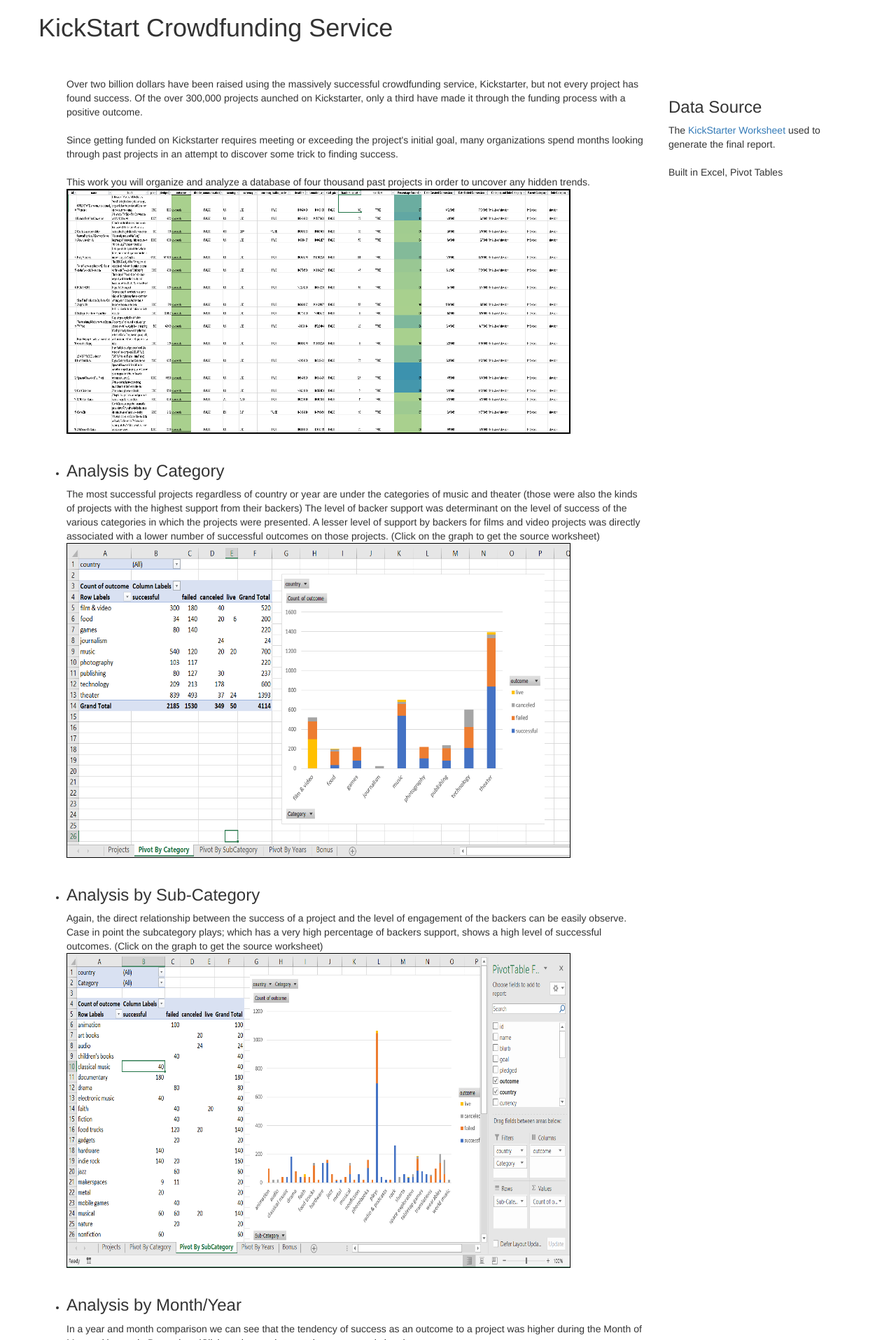
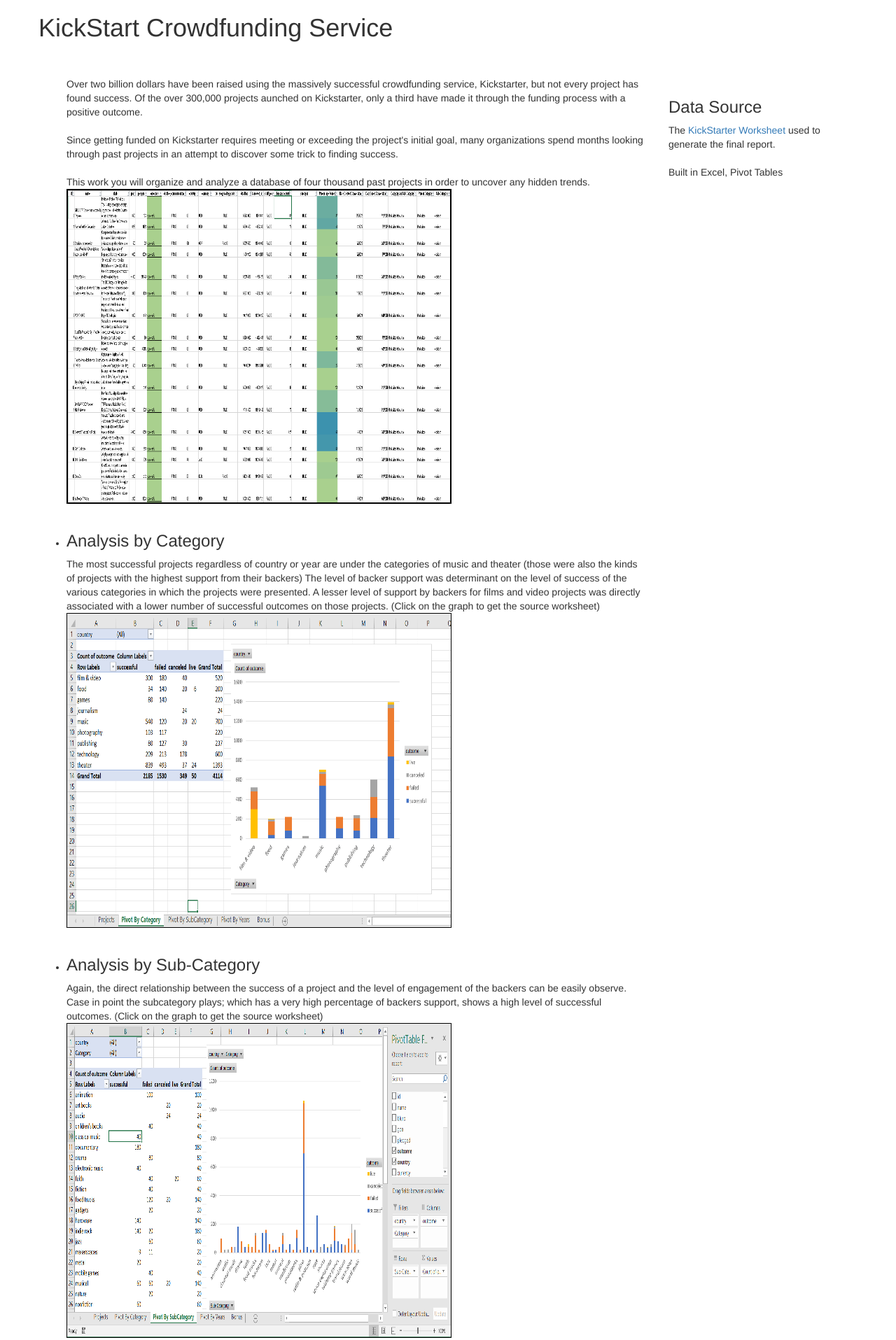
Before and after one commit to imarap/KickStarter-Crowfunding, a plain HTML site: page index.html in a window 1280 px wide. Shown: the top 1915 px of the page at 70% size. Drawn offline with nearby package versions, Linux system fonts and the light colour scheme.

Commit message:
Updated size to pictures

```diff
--- a/index.html
+++ b/index.html
@@ -23,7 +23,7 @@
                     This work you will organize and analyze a database of four thousand past projects in order to uncover any hidden trends.
                 <br>
                 <a href="https://drive.google.com/open?id=1LRk5adpp_Pi69e4NwcbX46cjbmScKjQm">
-                <img src="KickStarter_Worksheet.PNG" width="720" height="350" style="border:2px solid black"></a>
+                <img src="KickStarter_Worksheet.PNG" width="550" height="450" style="border:2px solid black"></a>
                 <br><br>
                     <li><h3>Analysis by Category</h3>
                         The most successful projects regardless of country or year are under the categories of music and theater
@@ -32,7 +32,7 @@
                          A lesser level of support by backers for films and video projects was directly associated with a lower number of
                          successful outcomes on those projects. (Click on the graph to get the source worksheet)
                         <a href="https://drive.google.com/file/d/1QSg9-b2O4yC6GCy47PKXmLVNU6UyGVWH/view?usp=sharing">
-                        <img src="PivotByCategory.PNG" width="720" height="450" style="border:1px solid black">
+                        <img src="PivotByCategory.PNG" width="550" height="450" style="border:1px solid black">
                         </a>
                     </li><br>
                     <li><h3>Analysis by Sub-Category</h3>
@@ -40,19 +40,19 @@
                         easily observe. Case in point the subcategory plays; which has a very high percentage of backers support,
                         shows a high level of successful outcomes. (Click on the graph to get the source worksheet)
                         <a href="https://drive.google.com/file/d/1QSg9-b2O4yC6GCy47PKXmLVNU6UyGVWH/view?usp=sharing">
-                            <img src="PivotBySubCateg.PNG" width="720" height="450" style="border:1px solid black">
+                            <img src="PivotBySubCateg.PNG" width="550" height="450" style="border:1px solid black">
                         </a>
                     </li><br>
                     <li><h3>Analysis by Month/Year</h3>
                         In a year and month comparison we can see that the tendency of success as an outcome to a project was higher
                         during the Month of May and lowest in December. (Click on the graph to get the source worksheet)
                         <a href="https://drive.google.com/file/d/1QSg9-b2O4yC6GCy47PKXmLVNU6UyGVWH/view?usp=sharing">
-                            <img src="PivotByYears.PNG" width="720" height="450" style="border:1px solid black">
+                            <img src="PivotByYears.PNG" width="550" height="450" style="border:1px solid black">
                         </a>
                     </li><br>
                     <li><h3>Outcomes Based on Goals</h3>
                         <a href="https://drive.google.com/file/d/1QSg9-b2O4yC6GCy47PKXmLVNU6UyGVWH/view?usp=sharing">
-                            <img src="OutcomeGoals.PNG" width="720" height="450" style="border:1px solid black">
+                            <img src="OutcomeGoals.PNG" width="550" height="450" style="border:1px solid black">
                         </a>
                     </li>
                 </ul><br><br>
```
